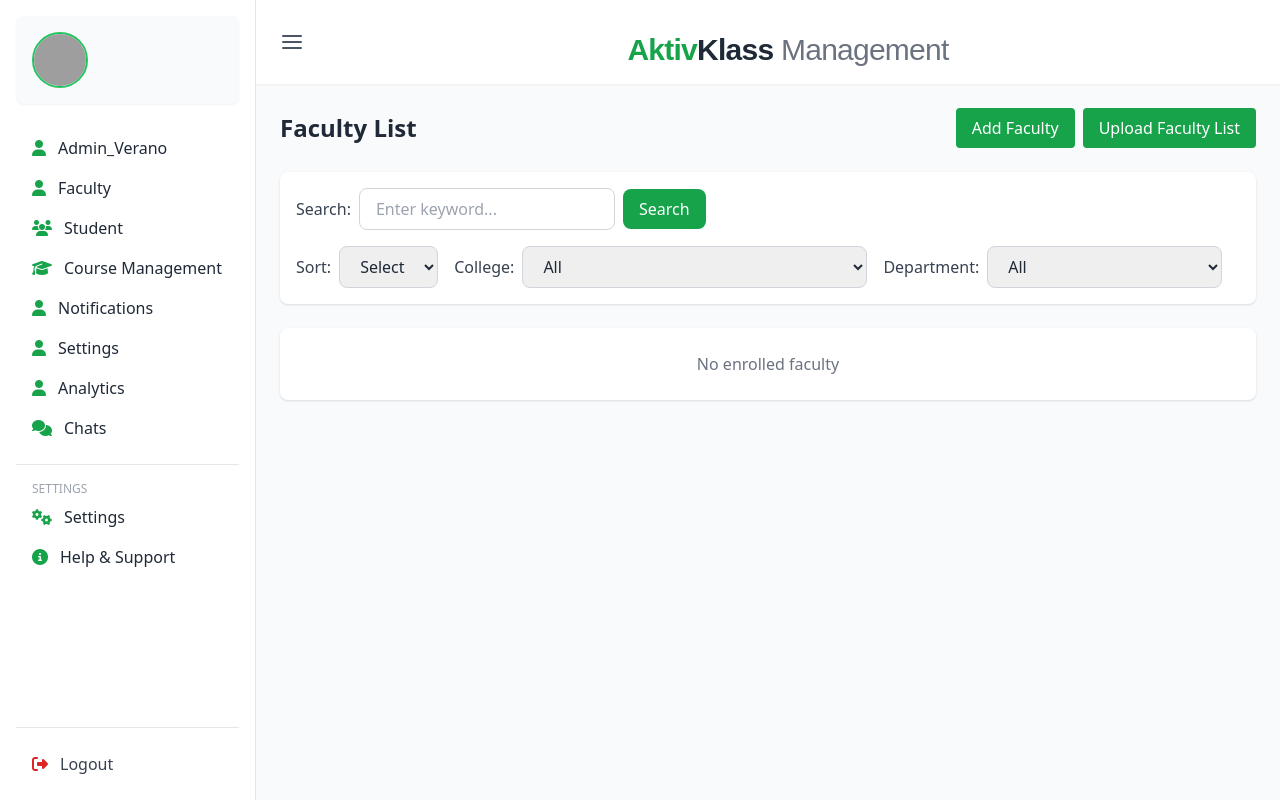
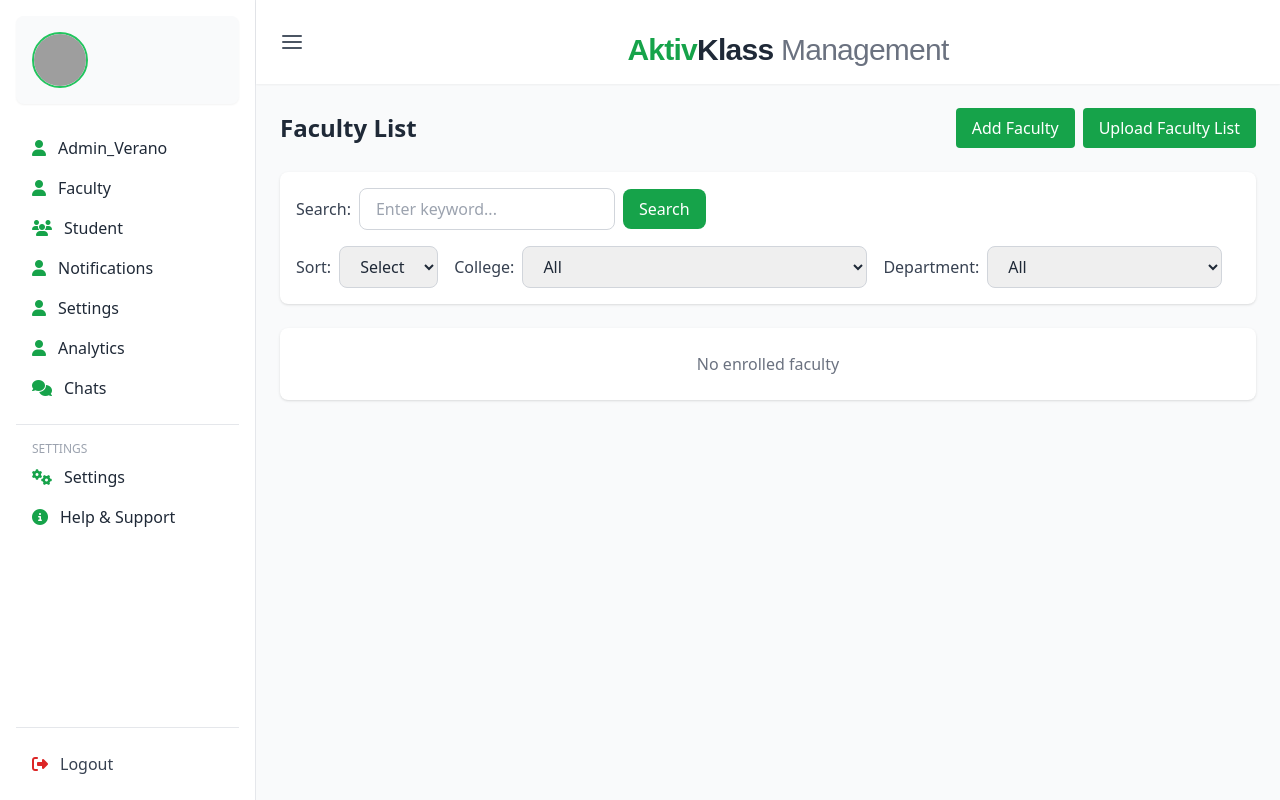
Before and after one commit to jomeamparo/aktivklass_csit327_g01, a Django app: page /admin_faculty_list/ in a window 1280 px wide. Run offline with Django 5.2, Linux system fonts and the light colour scheme; data that the repository does not hold is empty; some libraries are stand-ins or nearby versions; grey boxes are pictures that could not be loaded.

Commit message:
fix(remove): removed_courses_admin

```diff
--- a/templates/core/main.html
+++ b/templates/core/main.html
@@ -94,10 +94,6 @@
           <a href="{% url 'student_list_view' %}" class="flex items-center gap-3 px-4 py-2 rounded-lg hover:bg-green-50 hover:text-green-700 transition duration-200">
             <i class="fas fa-users text-green-600"></i>
             <span>Student</span>
-          </a>
-          <a href="{% url 'courses_admin' %}" class="flex items-center gap-3 px-4 py-2 rounded-lg hover:bg-green-50 hover:text-green-700 transition">
-            <i class="fas fa-graduation-cap text-green-600"></i>
-            <span>Course Management</span>
           </a>
           <a href="{% url 'notifications' %}" class="flex items-center gap-3 px-4 py-2 rounded-lg hover:bg-green-50 hover:text-green-700 transition">
             <i class="fas fa-user text-green-600"></i>
```
